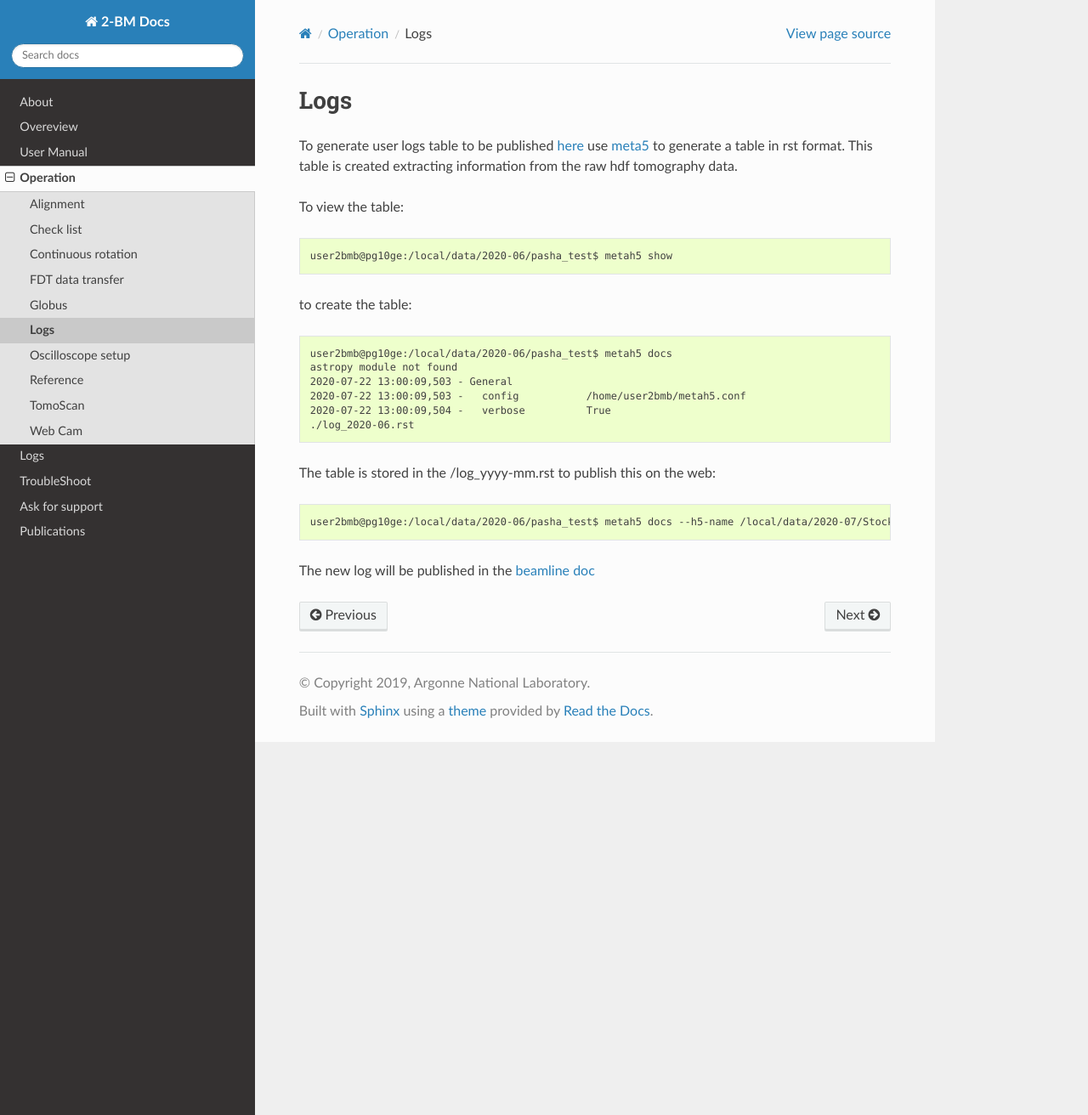
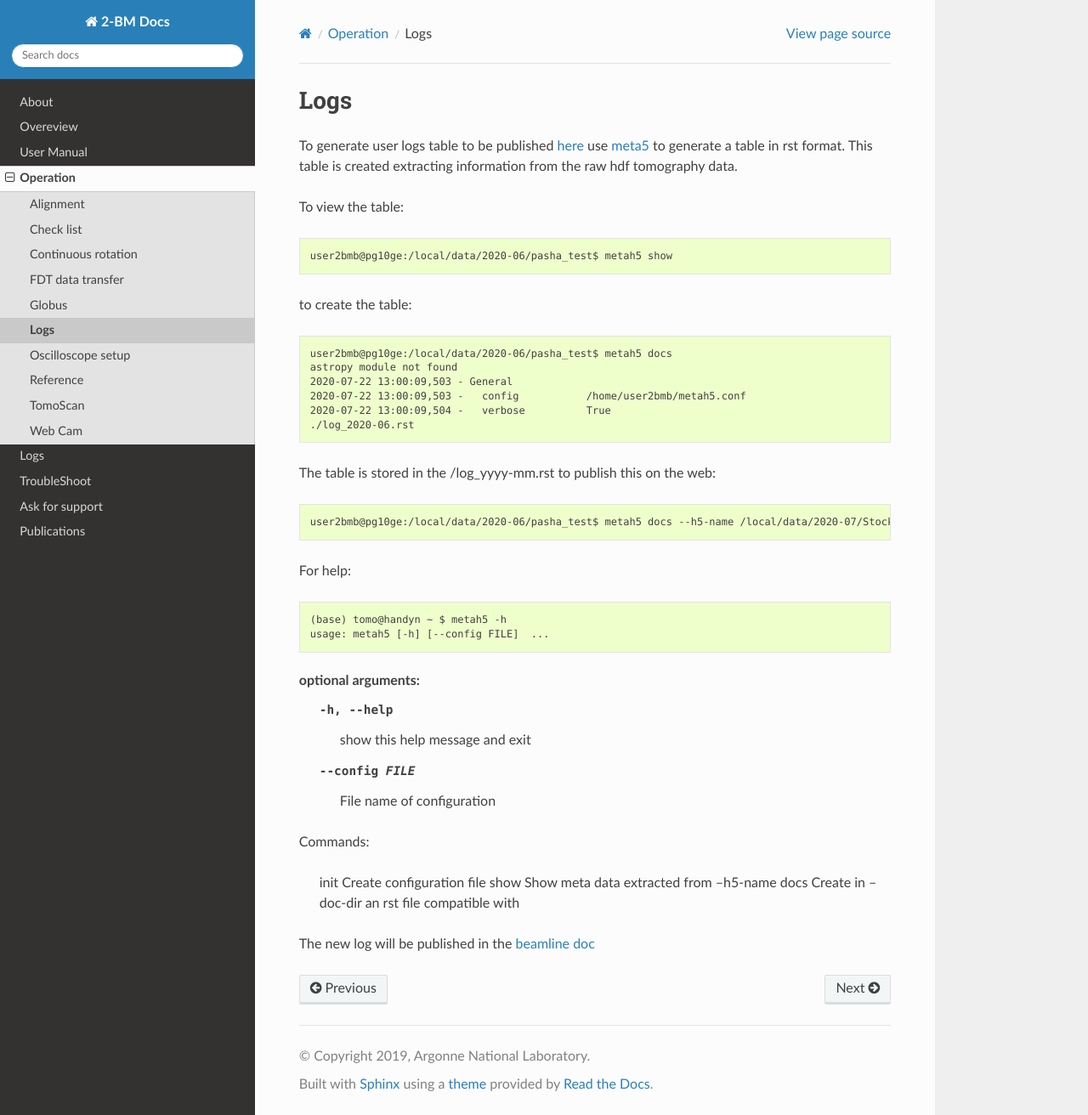
Before and after one commit to xray-imaging/2bm-docs, a Sphinx documentation site: the page built from docs/source/ops/item_009.rst, in a window 1280 px wide and 1312 px high. Shown: the whole window at 85% size. Built offline with Sphinx 7.4.7 and the Read the Docs theme 2.0.0, drawn with Linux system fonts in a browser that asks for light colours; the version number could not be read and is left out.

Commit message:
Update item_009.rst

```diff
--- a/docs/source/ops/item_009.rst
+++ b/docs/source/ops/item_009.rst
@@ -20,4 +20,19 @@ The table is stored in the /log_yyyy-mm.rst to publish this on the web::
 
     user2bmb@pg10ge:/local/data/2020-06/pasha_test$ metah5 docs --h5-name /local/data/2020-07/Stock/ --doc-dir /local/user2bmb/conda/2bm-docs/docs/source/logs/
 
+For help::
+
+    (base) tomo@handyn ~ $ metah5 -h
+    usage: metah5 [-h] [--config FILE]  ...
+
+optional arguments:
+  -h, --help     show this help message and exit
+  --config FILE  File name of configuration
+
+Commands:
+
+    init         Create configuration file
+    show         Show meta data extracted from --h5-name
+    docs         Create in --doc-dir an rst file compatible with
+
 The new log will be published in the  `beamline doc <https://docs2bm.readthedocs.io/en/latest/source/logs.html>`_
```
